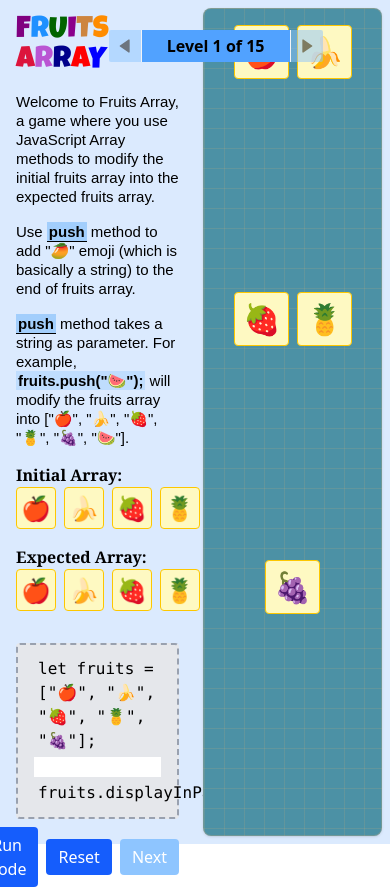
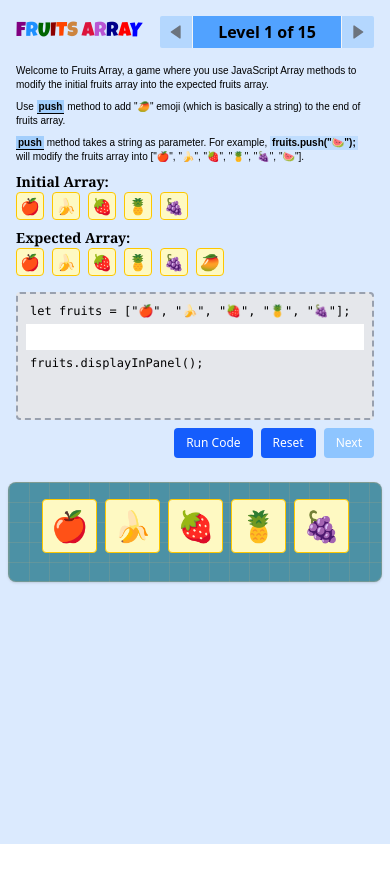
Before and after one commit to deepak-kr-patra/fruityArrays, a React (Vite) app: page / in a window 390 px wide. After the commit the page ends 844 px from the top, so only its background shows below. Built offline with nearby package versions, Linux system fonts and the light colour scheme.

Commit message:
made codeEditor responsive

```diff
--- a/src/App.css
+++ b/src/App.css
@@ -4,6 +4,8 @@
   font-weight: 500;
   font-size: 30px;
   line-height: 30px;
+  font-size: clamp(20px, 3vw, 30px);
+  line-height: clamp(20px, 3vw, 30px);
 }
 
 .header>span:nth-child(1) {
@@ -19,18 +21,18 @@
 }
 
 .header>span:nth-child(4) {
-  color: darkmagenta;
+  color: darkred;
 }
 
 .header>span:nth-child(5) {
+  color: orangered;
+}
+
+.header>span:nth-child(6) {
   color: peru;
 }
 
-.header>span:nth-child(6) {
-  color: darkorange;
-}
-
-.header > span:nth-child(7) {
+.header>span:nth-child(7) {
   color: transparent;
 }
 
@@ -66,10 +68,10 @@
   border: 1px solid rgba(200, 170, 120, 0.3);
 }
 
-/* level description CSS */
+/* level description and code editor CSS */
 .levelDesc {
-  font-size: 15px;
-  line-height: 19px;
+  font-size: clamp(10px, 1.6vw, 15px);
+  line-height: clamp(14px, 2vw, 19px);
   font-family: sans-serif;
 }
 
@@ -83,9 +85,31 @@
 .levelDesc>p {
   display: inline-block;
   background-color: #bfddfe;
-  line-height: 17px;
+  line-height: clamp(12px, 1.8vw, 17px);
   font-weight: bold;
   padding: 1px 2px;
+}
+
+.demoFruit {
+  font-size: clamp(16px, 1.5vw, 24px);
+  line-height: clamp(20px, 1.8vw, 32px);
+  border-radius: 4px;
+  height: max-content;
+}
+
+.code {
+  display: flex;
+  flex-direction: column;
+  font-size: clamp(12px, 1.6vw, 15px);
+  border: 2px dashed #99a1af;
+  border-radius: 4px;
+}
+
+.button {
+  font-size: clamp(12px, 1.6vw, 15px);
+  color: white;
+  border-radius: 4px;
+  cursor: pointer;
 }
 
 /* levels modal CSS */
--- a/src/App.jsx
+++ b/src/App.jsx
@@ -7,8 +7,8 @@ import { Toaster } from 'react-hot-toast';
 
 function App() {
   return (
-    <div className="flex h-screen bg-blue-100">
-      <div className="w-1/2 p-4">
+    <div className="flex max-md:flex-col h-screen bg-blue-100">
+      <div className="w-1/2 p-4 max-md:w-full">
         <div className='flex justify-between items-center'>
           <h2 className='header'>
             {"FRUITS ARRAY".split('').map((ch, idx) => <span key={idx}>{ch}</span>)}
@@ -18,7 +18,7 @@ function App() {
         <CodeEditor />
       </div>
 
-      <div className="w-1/2 p-2">
+      <div className="w-1/2 p-2 max-md:w-full">
         <FruitVisualizer />
       </div>
       <Toaster toastOptions={{ position: "bottom-right", duration: 4000 }} />
--- a/src/components/CodeEditor.jsx
+++ b/src/components/CodeEditor.jsx
@@ -125,36 +125,36 @@ const CodeEditor = () => {
 
     return (
         <section>
-            <div id="levelInfoDiv" className="mt-4 flex flex-col gap-4"></div>
+            <div id="levelInfoDiv" className="mt-4 flex flex-col gap-4 max-md:gap-2"></div>
 
-            <div className="my-4 w-full flex flex-col font-serif">
-                <p className="font-semibold">Initial Array: </p>
+            <div className="my-4 max-md:my-2 w-full flex flex-col font-serif">
+                <p className="font-semibold max-md:text-sm">Initial Array: </p>
                 <div className="flex justify-start items-center gap-2">
                     {levelInfo.defaultFruits.map((fruit, idx) => (
                         <div
                             key={idx}
-                            className="h-max text-2xl p-1 bg-yellow-100 rounded border border-yellow-400"
+                            className="demoFruit p-1 max-md:p-[3px] bg-yellow-100 border border-yellow-400"
                         >
                             {fruit}
                         </div>
                     ))}
                 </div>
             </div>
-            <div className="my-4 w-full flex flex-col font-serif">
-                <p className="font-semibold">Expected Array: </p>
+            <div className="my-4 max-md:my-2 w-full flex flex-col font-serif">
+                <p className="font-semibold max-md:text-sm">Expected Array: </p>
                 <div className="flex justify-start items-center gap-2">
                     {levelInfo.expectedFruits.map((fruit, idx) => (
                         <div
                             key={idx}
-                            className="h-max text-2xl p-1 bg-yellow-100 rounded border border-yellow-400"
+                            className="demoFruit p-1 max-md:p-[3px] bg-yellow-100 border border-yellow-400"
                         >
                             {fruit}
                         </div>
                     ))}
                 </div>
             </div>
-            <div className="mt-8">
-                <div className="rounded h-44 flex flex-col p-2 px-4 bg-gray-200 border-gray-400 border-dashed border-2 font-mono">
+            <div className="mt-8 max-md:mt-4">
+                <div className="code h-44 max-md:h-32 p-2 px-4 max-md:p-1 max-md:px-2 bg-gray-200 font-mono">
                     <p className="p-1">
                         let fruits = [{levelInfo.defaultFruits.map(f => `"${f}"`).join(', ')}];
                     </p>
@@ -175,19 +175,19 @@ const CodeEditor = () => {
                 <div className="mt-2 flex justify-end items-center gap-2">
                     <button
                         onClick={runUserCode}
-                        className="px-3 py-1.5 bg-blue-600 hover:bg-blue-700 text-white rounded cursor-pointer"
+                        className="button px-3 py-1.5 bg-blue-600 hover:bg-blue-700 cursor-pointer"
                     >
                         Run Code
                     </button>
                     <button
                         onClick={handleReset}
-                        className="px-3 py-1.5 bg-blue-600 hover:bg-blue-700 text-white rounded cursor-pointer"
+                        className="button px-3 py-1.5 bg-blue-600 hover:bg-blue-700 cursor-pointer"
                     >
                         Reset
                     </button>
                     <button
                         onClick={handleNext}
-                        className={`px-3 py-1.5 ${!enableButton ? "bg-blue-300" : "bg-blue-600 cursor-pointer hover:bg-blue-700"} text-white rounded`}
+                        className={`button px-3 py-1.5 ${!enableButton ? "bg-blue-300" : "bg-blue-600 cursor-pointer hover:bg-blue-700"} text-white rounded`}
                         disabled={!enableButton}
                     >
                         Next
```
